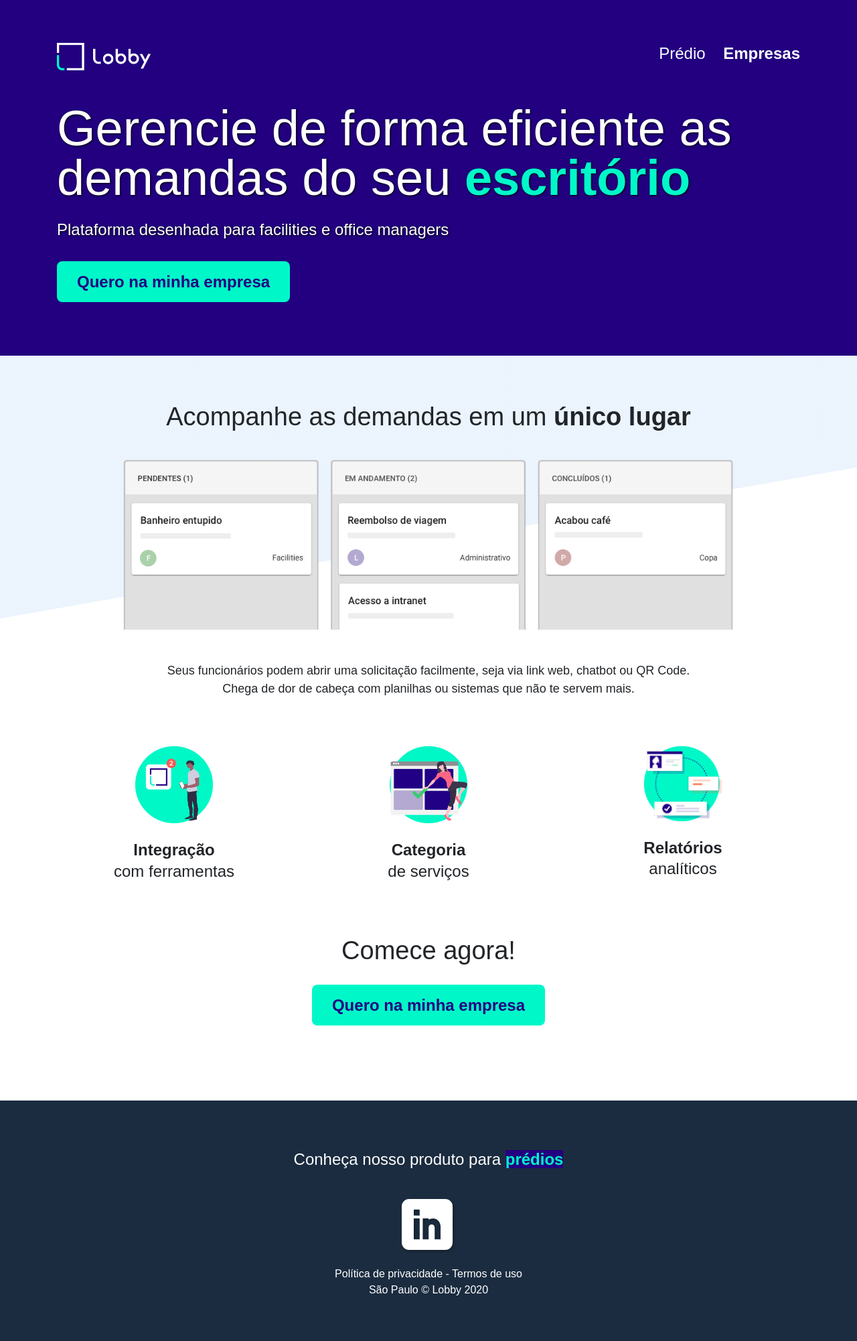
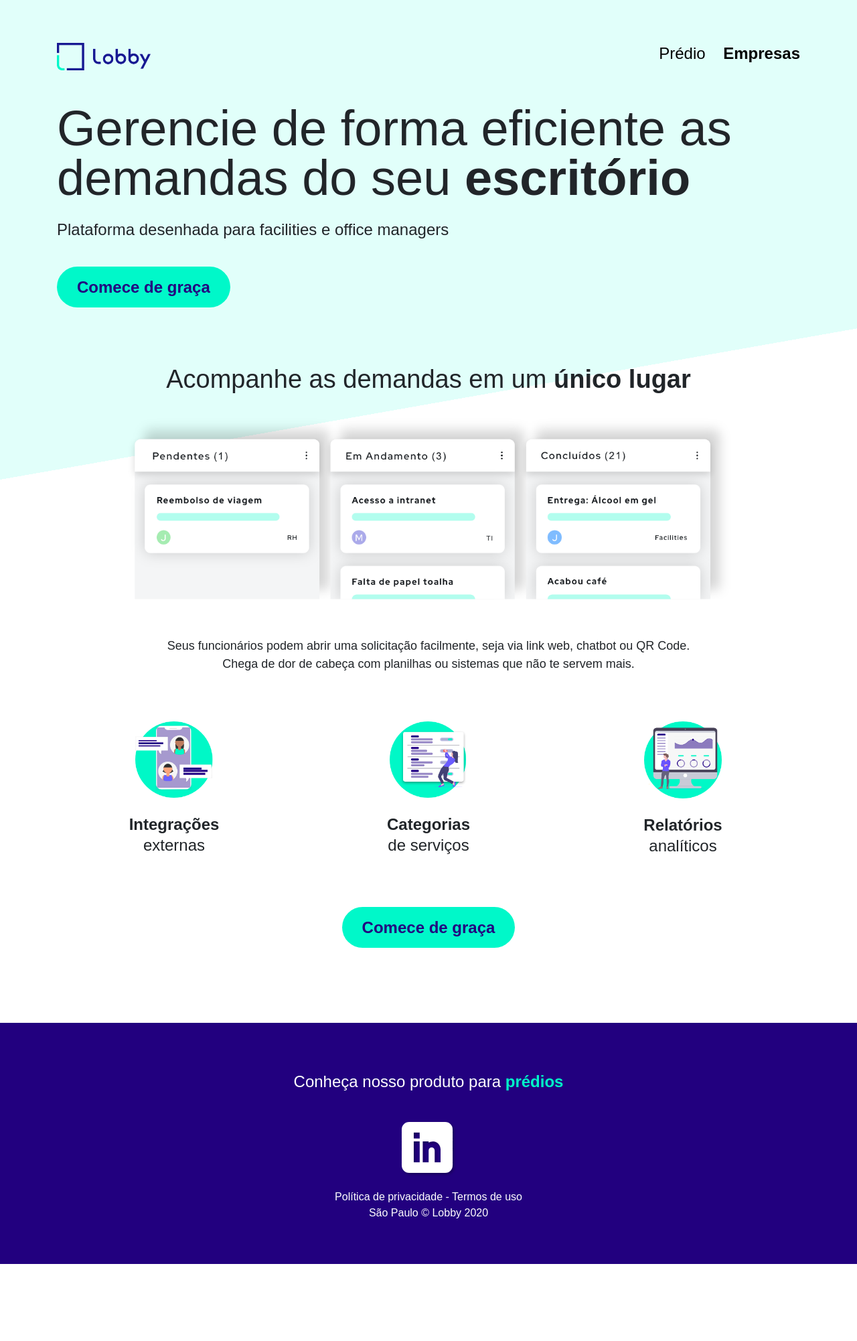
Before and after one commit to lobby-tech/lobby.tech, a Jekyll site: the page built from empresas.html, in a window 1280 px wide. Shown: the whole page at 67% size. Built offline with Jekyll 4.4.1, drawn with Linux system fonts in a browser that asks for light colours; after the commit the page ends 1887 px from its top, so only the background shows below that.

Commit message:
Updated layout

```diff
--- a/_sass/layout/_footer.scss
+++ b/_sass/layout/_footer.scss
@@ -1,3 +1,3 @@
 .footer {
-  background-color: #1B2C40;
+  background-color: #22007F;
 }
--- a/_sass/layout/_header.scss
+++ b/_sass/layout/_header.scss
@@ -1,7 +1,7 @@
 .header {
   position: relative;
   overflow: hidden;
-  background-color: #22007F;
+  background-color: #E1FFFA;
 }
 
 .header-logo {
@@ -23,7 +23,6 @@
 
 .header-text {
   margin-top: 40px;
-  margin-bottom: 40px;
 }
 
 .header video {
@@ -80,10 +79,8 @@
   }
   .header-headline {
     margin-top: 40px;
-    margin-bottom: 40px;
   }
   .header-text {
     margin-top: 50px;
-    margin-bottom: 40px;
   }
 }
--- a/_sass/modules/_btn-main.scss
+++ b/_sass/modules/_btn-main.scss
@@ -1,6 +1,6 @@
 .btn-main {
   display: inline-block;
-  border-radius: 8px;
+  border-radius: 50px;
   background-color: #00F8C9;
   /*background-image: -webkit-linear-gradient(-17deg, #EC5855 25%, #22007F 25%);*/
   padding: 15px 30px;
--- a/_sass/modules/_feature.scss
+++ b/_sass/modules/_feature.scss
@@ -24,5 +24,5 @@
 }
 
 .feature-background--diagonal {
-  background-image: -webkit-linear-gradient(-80deg, rgba(158, 198, 247, 0.2) 50%, #fff 50%);
+  background-image: -webkit-linear-gradient(-80deg, #E1FFFA 30%, #FFFFFF 30%);
 }
--- a/empresas.html
+++ b/empresas.html
@@ -6,29 +6,31 @@ layout: default
 <header class="header">
   <div class="container">
     <div class="row header-headline">
-      <div class="col-lg-12 font--white pt-3">
+      <div class="col-lg-12 pt-3">
         <div class="mt-2 mb-4">
-          <img src="/assets/images/logo.png" class="header-logo">
+          <img src="/assets/images/logo1.png" class="header-logo">
           <aside class="float-right text-center font-btn-media">
-            <a href="/" class="font--white">
+            <a href="/">
               Prédio
             </a>
             &nbsp;&nbsp;
-            <a href="/empresas" class="font--white">
+            <a href="/empresas">
               <b>Empresas</b>
             </a>
           </aside>
         </div>
         <div class="header-text">
-          <h1 class="font-title-header font-title text-shadow">
-            Gerencie de forma eficiente as demandas do seu <span class="text--highlight">escritório</span>
-            <p class="font--lg text-shadow mt-4">
+          <h1 class="font-title-header">
+            <span class="font-title">
+              Gerencie de forma eficiente as demandas do seu <b>escritório</b>
+            </span>
+            <p class="font--lg mt-4">
               Plataforma desenhada para facilities e office managers
             </p>
           </h1>
-          <p class="pt-3 font-btn-media">
+          <p class="pt-4 font-btn-media">
             <a href="https://lobby.freshsales.io/web_forms/ea0c2abfad15d76e27a9a7dc907de4f7d27fd2931792c5cc6753d48103ead52c/form.html" class="btn-main">
-              <b>Quero na minha empresa</b>
+              <b>Comece de graça</b>
             </a>
           </p>
         </div>
@@ -49,13 +51,13 @@ layout: default
         </div>
       </div>
 
-      <div class="row mt-4 justify-content-center">
+      <div class="row mt-3 justify-content-center">
         <div class="col-12 col-sm-12 col-lg-10 text-center">
-          <img src="/assets/images/tickets1.png" width="100%">
+          <img src="/assets/images/tickets2.png" width="100%">
         </div>
       </div>
 
-      <div class="row pt-5 justify-content-center">
+      <div class="row pt-4 justify-content-center">
         <div class="col-lg-9 text-center">
           <p class="pb-2 px-1 font--md font-title">
             Seus funcionários podem abrir uma solicitação facilmente, seja via link web, chatbot ou QR Code.
@@ -70,19 +72,19 @@ layout: default
     <div class="container">
       <div class="row mb-3">
         <section class="col-12 col-sm-12 col-md col-lg mt-4 text-center">
-          <img src="/assets/images/group4.png" class="col-5 col-sm-5 col-md-5 col-lg-5">
+          <img src="/assets/images/group5.png" class="col-5 col-sm-5 col-md-5 col-lg-5">
           <div class="mt-2 text-center">
-            <h1 class="pt-3 pb-1 font--lg font-title"><b>Integração</b> <br>com ferramentas</h1>
+            <h1 class="pt-3 pb-1 font--lg font-title"><b>Integrações</b> <br>externas</h1>
           </div>
         </section>
         <section class="col-12 col-sm-12 col-md col-lg mt-4 text-center">
-          <img src="/assets/images/group2.png" class="col-5 col-sm-5 col-md-5 col-lg-5">
+          <img src="/assets/images/group6.png" class="col-5 col-sm-5 col-md-5 col-lg-5">
           <div class="mt-2 text-center">
-            <h1 class="pt-3 pb-1 font--lg font-title"><b>Categoria</b> <br>de serviços</h1>
+            <h1 class="pt-3 pb-1 font--lg font-title"><b>Categorias</b> <br>de serviços</h1>
           </div>
         </section>
         <section class="col-12 col-sm-12 col-md col-lg mt-4 text-center">
-          <img src="/assets/images/group3.png" class="col-5 col-sm-5 col-md-5 col-lg-5">
+          <img src="/assets/images/group7.png" class="col-5 col-sm-5 col-md-5 col-lg-5">
           <div class="mt-2 text-center">
             <h1 class="pt-3 pb-1 font--lg font-title"><b>Relatórios</b> <br>analíticos</h1>
           </div>
@@ -95,12 +97,9 @@ layout: default
     <div class="container">
       <div class="row pt-2 justify-content-center">
         <div class="col-lg-9 text-center">
-          <p class="pt-4 font--xl font-title">
-            Comece agora!
-          </p>
           <p class="pt-3 pb-5 font-btn-media">
             <a href="https://lobby.freshsales.io/web_forms/ea0c2abfad15d76e27a9a7dc907de4f7d27fd2931792c5cc6753d48103ead52c/form.html" class="btn-main">
-              <b>Quero na minha empresa</b>
+              <b>Comece de graça</b>
             </a>
           </p>
         </div>
```
Also changed, not shown: index.html (+12 -14 lines), assets/images/group5.png (added), assets/images/group6.png (added), assets/images/group7.png (added), assets/images/logo-full-text.png (deleted), assets/images/logo1.png (added), assets/images/tickets2.png (added).
